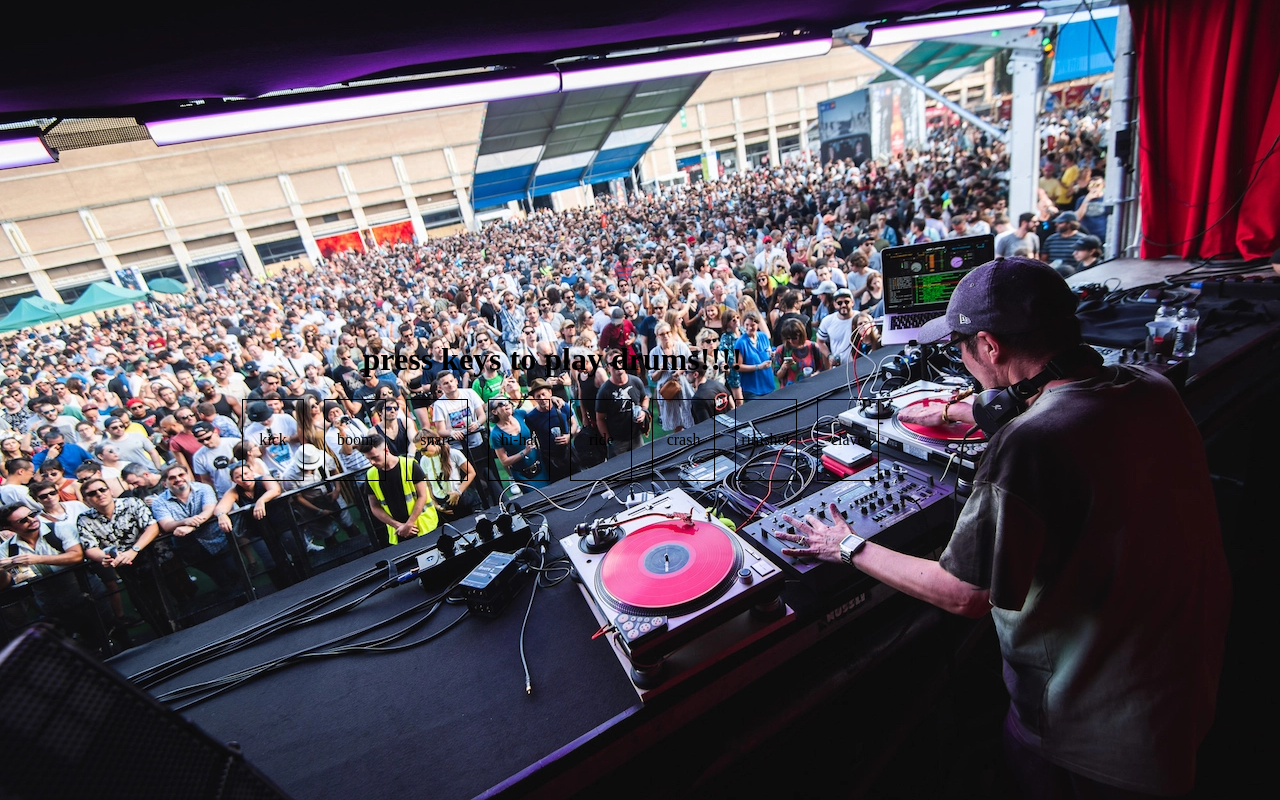
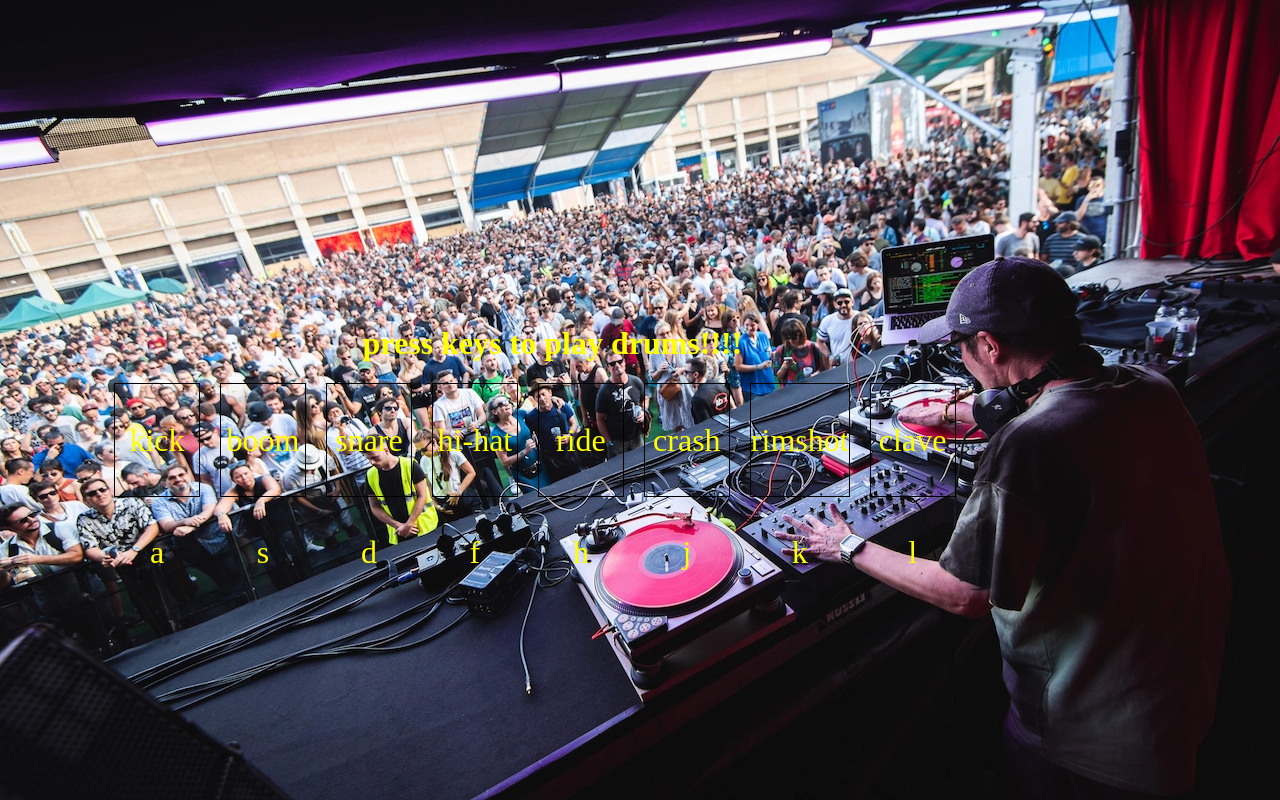
Before and after one commit to BuickSalesman/creative-coding-6, a plain HTML site: page index.html in a window 1280 px wide. Drawn offline with Linux system fonts and the light colour scheme.

Commit message:
added styling

```diff
--- a/index.html
+++ b/index.html
@@ -18,15 +18,39 @@
 
     <h1>press keys to play drums!!!!</h1>
     <div id="drumkit-container">
-      <div id="kick">kick</div>
-      <div id="boom">boom</div>
-      <div id="snare">snare</div>
-      <div id="hi-hat">hi-hat</div>
+      <div id="kick">
+        kick
+        <div>a</div>
+      </div>
+      <div id="boom">
+        boom
+        <div>s</div>
+      </div>
+      <div id="snare">
+        snare
+        <div>d</div>
+      </div>
+      <div id="hi-hat">
+        hi-hat
+        <div>f</div>
+      </div>
 
-      <div id="ride">ride</div>
-      <div id="crash">crash</div>
-      <div id="rimshot">rimshot</div>
-      <div id="clave">clave</div>
+      <div id="ride">
+        ride
+        <div>h</div>
+      </div>
+      <div id="crash">
+        crash
+        <div>j</div>
+      </div>
+      <div id="rimshot">
+        rimshot
+        <div>k</div>
+      </div>
+      <div id="clave">
+        clave
+        <div>l</div>
+      </div>
     </div>
 
     <script src="script.js"></script>
--- a/styles.css
+++ b/styles.css
@@ -14,6 +14,8 @@ html {
 h1 {
   text-align: center;
   padding-right: 175px;
+  color: yellow;
+  font-size: 2rem;
 }
 
 #drumkit-container {
@@ -25,46 +27,62 @@ h1 {
   gap: 20px;
   text-align: center;
   vertical-align: middle;
-  line-height: 5rem;
+  line-height: 7rem;
 }
 
 #kick {
-  width: 5rem;
-  height: 5rem;
+  width: 7rem;
+  height: 7rem;
   border: 1px solid black;
+  color: yellow;
+  font-size: 2rem;
 }
 #boom {
-  width: 5rem;
-  height: 5rem;
+  width: 7rem;
+  height: 7rem;
   border: 1px solid black;
+  color: yellow;
+  font-size: 2rem;
 }
 #snare {
-  width: 5rem;
-  height: 5rem;
+  width: 7rem;
+  height: 7rem;
   border: 1px solid black;
+  color: yellow;
+  font-size: 2rem;
 }
 #hi-hat {
-  width: 5rem;
-  height: 5rem;
+  width: 7rem;
+  height: 7rem;
   border: 1px solid black;
+  color: yellow;
+  font-size: 2rem;
 }
 #ride {
-  width: 5rem;
-  height: 5rem;
+  width: 7rem;
+  height: 7rem;
   border: 1px solid black;
+  color: yellow;
+  font-size: 2rem;
 }
 #crash {
-  width: 5rem;
-  height: 5rem;
+  width: 7rem;
+  height: 7rem;
   border: 1px solid black;
+  color: yellow;
+  font-size: 2rem;
 }
 #rimshot {
-  width: 5rem;
-  height: 5rem;
+  width: 7rem;
+  height: 7rem;
   border: 1px solid black;
+  color: yellow;
+  font-size: 2rem;
 }
 #clave {
-  width: 5rem;
-  height: 5rem;
+  width: 7rem;
+  height: 7rem;
   border: 1px solid black;
+  color: yellow;
+  font-size: 2rem;
 }
```
